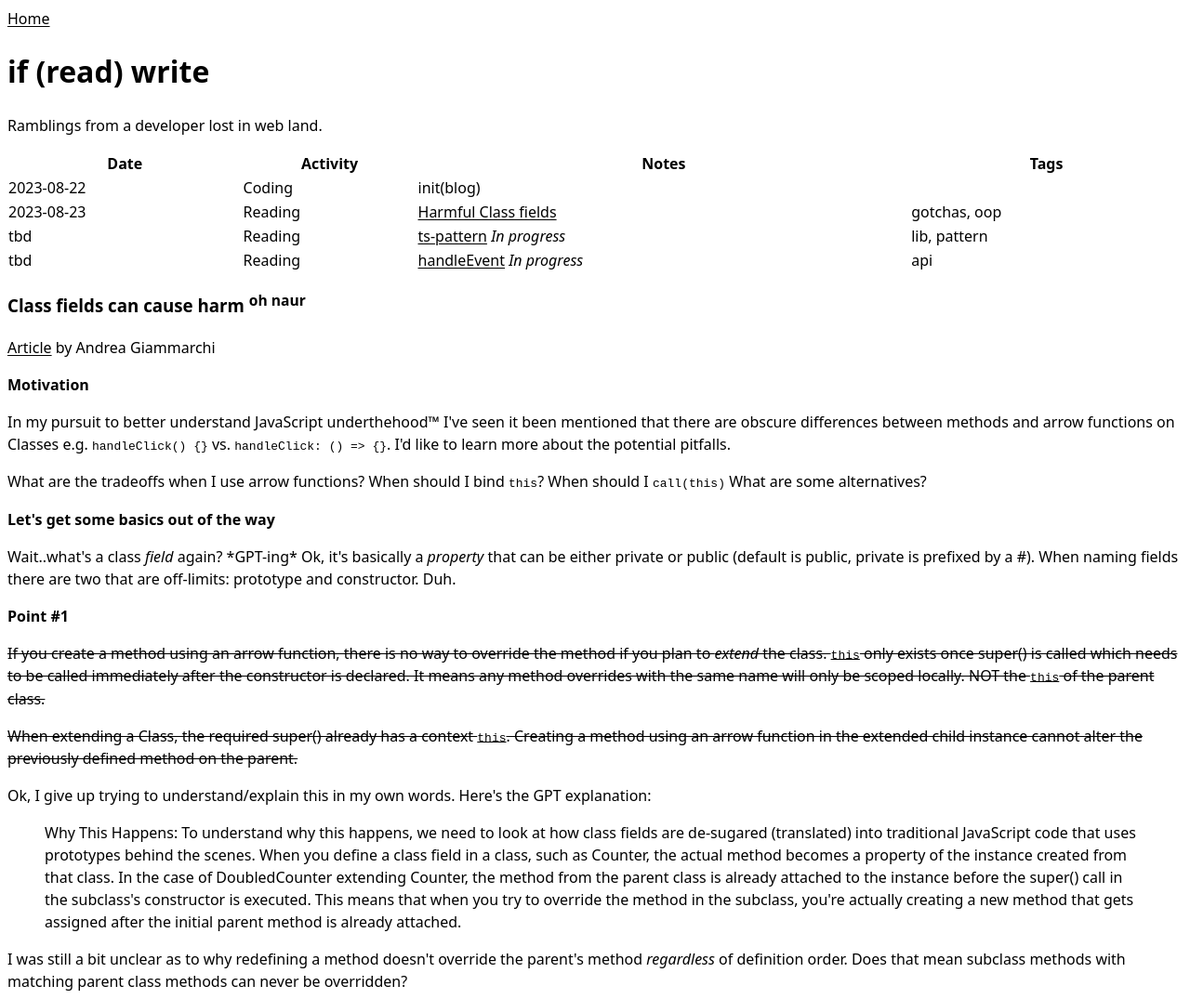
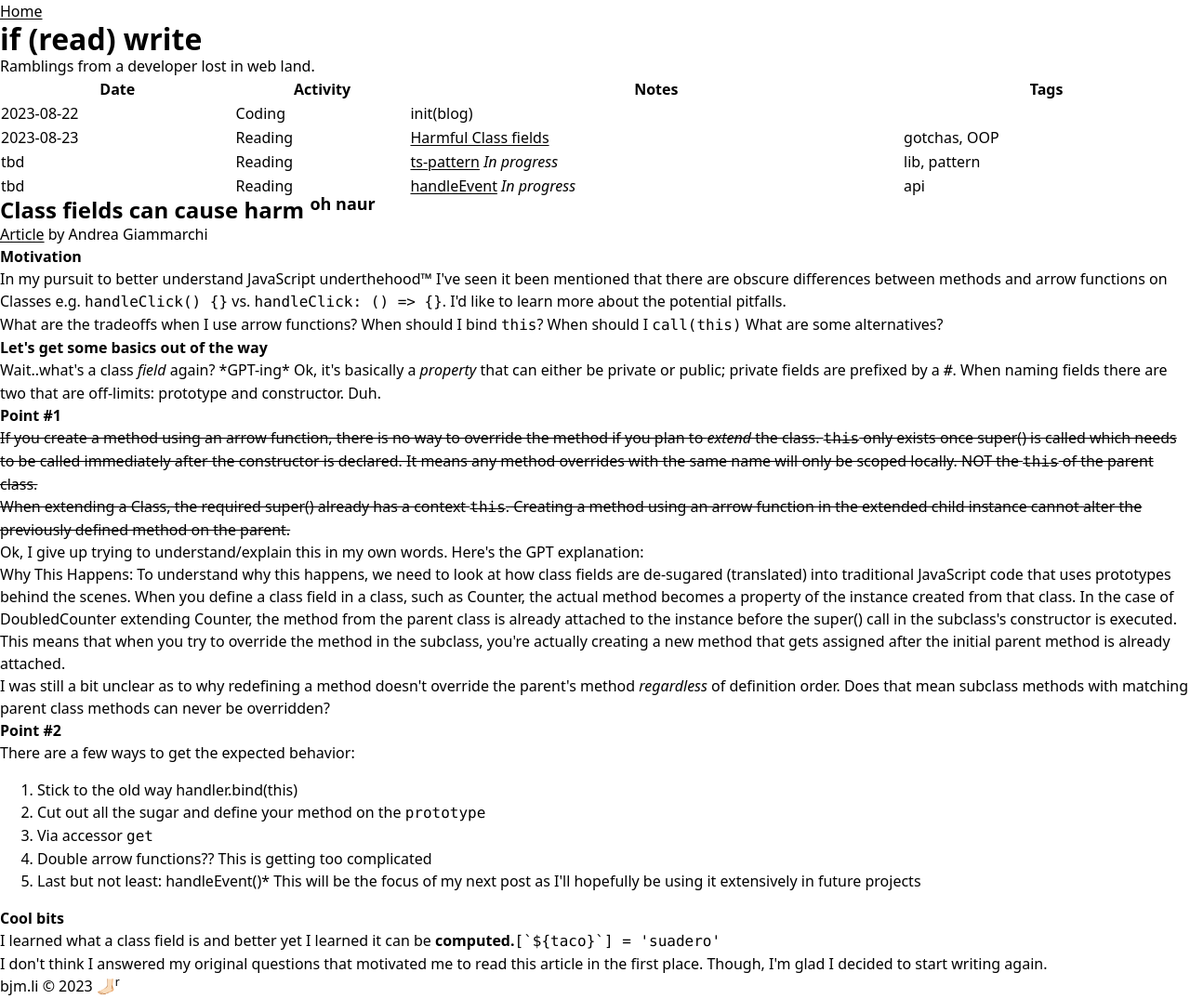
Before and after one commit to benbli/bjmli, a plain HTML site: page blog.html in a window 1280 px wide. Shown: the top 1075 px of the page at 93% size. Drawn offline with Linux system fonts and the light colour scheme.

Commit message:
edit: add reset styles

```diff
--- a/blog.html
+++ b/blog.html
@@ -15,7 +15,7 @@
     <p>Ramblings from a developer lost in web land.</p>
   </header>
   <main>
-    <section>
+
     <table>
       <thead>
         <tr>
@@ -35,7 +35,7 @@
           <td>2023-08-23</td>
           <td>Reading</td>
           <td><a href="#harmful-class-field">Harmful Class fields</a></td>
-            <td>gotchas, oop</td>
+          <td>gotchas, OOP</td>
         </tr>
         <tr>
           <td>tbd</td>
@@ -51,8 +51,8 @@
         </tr>
       </tbody>
     </table>
-    </section>
-    <section>
+
+
     <article id="harmful-class-field">
       <h1>Class fields can cause harm <sup>oh naur</sup></h1>
 
@@ -74,7 +74,7 @@
       <p><strong>Let's get some basics out of the way</strong></p>
 
       <p>Wait..what's a class <em>field</em> again? *GPT-ing* Ok, it's basically a <em>property</em> that can
-          be either private or public (default is public, private is prefixed by a #). When naming fields there are two
+        either be private or public; private fields are prefixed by a <code>#</code>. When naming fields there are two
         that are off-limits: prototype and constructor. Duh.
       </p>
 
@@ -130,23 +130,9 @@
         Though, I'm glad I decided to start writing again.</p>
     </article>
 
-      <!-- <article id="ts-pattern">
-        <h1>ts-pattern</h1>
-        <p><strong>What is it?</strong></p>
-        <p></p>
-      </article>
-
-      <article id="handle-event">
-        <h1>handleEvent</h1>
-        <p><strong>Expectation</strong></p>
-        <p>I would like to better understand </p>
-        <p></p>
-      </article> -->
-
-    </section>
   </main>
   <footer>
-    <span>bjm.li © 2023 🦶🏻er</span>
+    <span>bjm.li © 2023 🦶🏻<sup>r</sup></span>
   </footer>
 </body>
 
--- a/style.css
+++ b/style.css
@@ -5,8 +5,73 @@
 }
 
 :where(html) {
+  -moz-text-size-adjust: none;
   -webkit-text-size-adjust: none;
+  text-size-adjust: none;
   color-scheme: dark light;
+}
+
+:where(body) {
+  line-height: 1.5;
+  min-height: 100vh;
+  font-family: system-ui, sans-serif;
+}
+
+:where(body, h1, h2, h3, h4, p, figure, blockquote, dl, dd) {
+  margin: 0;
+}
+
+:where(ul[role='list'], ol[role='list']) {
+  list-style: none;
+  padding-inline: 0;
+}
+
+:where(a) {
+  color: currentColor;
+  text-decoration-skip-ink: auto;
+  text-underline-offset: 0.2ex;
+}
+
+:where(input, button, textarea, select) {
+  font: inherit;
+}
+
+:where(b, strong) {
+  font-weight: bolder;
+}
+
+:where(button, label, select, summary, [role='button'], [role='option']) {
+  cursor: pointer;
+}
+
+:where(h1, h2, h3, h4) {
+  text-wrap: balance;
+}
+
+:where(code, kbd, samp, pre) {
+  font-family:
+    ui-monospace,
+    SFMono-Regular,
+    Consolas,
+    'Liberation Mono',
+    Menlo,
+    monospace;
+  font-size: 1em;
+}
+
+:where(img, picture) {
+  /* logical property version of max-width */
+  max-inline-size: 100%;
+  display: block;
+}
+
+:where(table) {
+  border-collapse: collapse;
+  width: 100%;
+}
+
+:target {
+  scroll-margin-block: 5ex;
 }
 
 @media (prefers-reduced-motion: no-preference) {
@@ -15,26 +80,28 @@
   }
 }
 
-:where(body) {
-  line-height: 1.5;
-  font-family: system-ui, sans-serif;
+/* OPINIONATED */
+/* Set shorter line heights on headings and interactive elements */
+:where(h1, h2, h3, h4, button, input, label) {
+  line-height: 1.1;
 }
 
-:where(a) {
-  color: inherit;
-  text-underline-offset: 0.2ex;
+small {
+  font-size: 80%;
 }
 
-:where(input, button, textarea, select) {
-  font: inherit;
-  color: inherit;
+sub,
+sup {
+  font-size: 75%;
+  line-height: 0;
+  position: relative;
+  vertical-align: baseline;
 }
 
-:where(button, label, select, summary, [role='button'], [role='option']) {
-  cursor: pointer;
+sub {
+  bottom: -0.25em;
 }
 
-table {
-  border-collapse: collapse;
-  width: 100%;
+sup {
+  top: -0.5em;
 }
```
Lines whose indentation alone changed are shown as unchanged.
